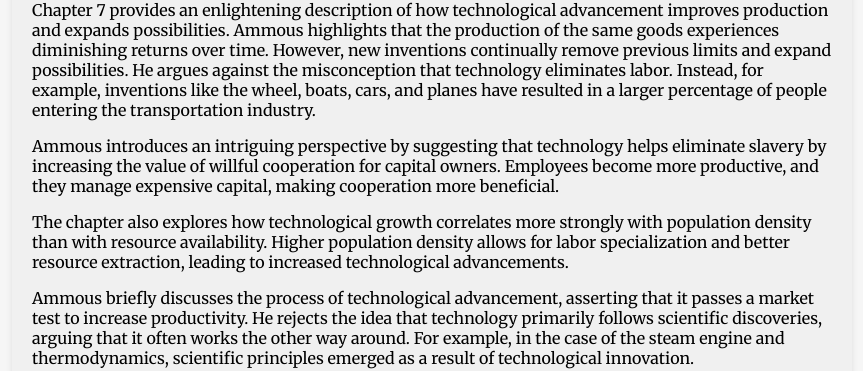
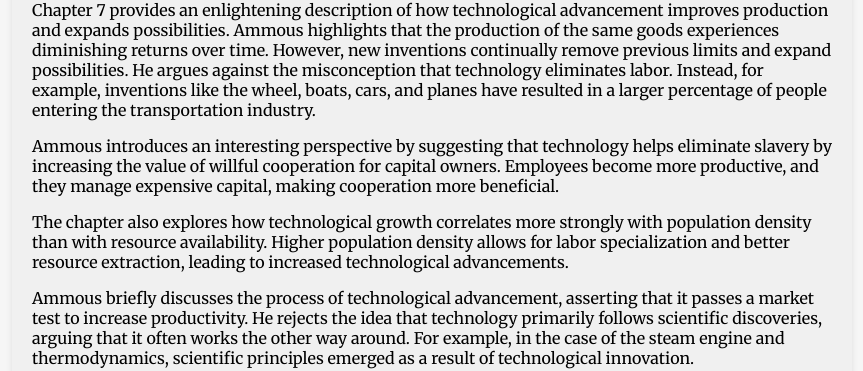
Before and after one commit to Kortelange/webpage, a Jekyll site: the page built from _books/principles_of_economics.md, in a window 1280 px wide and 900 px high, scrolled down 1697 px. Shown: the part 124-495 px from the top of the window, without its empty margins (208-1071 px from the left). Built offline with Jekyll 4.4.1, drawn with Linux system fonts in a browser that asks for light colours.

```diff
--- a/_books/principles_of_economics.md
+++ b/_books/principles_of_economics.md
@@ -64,7 +64,7 @@ Furthermore, capital accumulation leads to the invention of new technologies. Am
 
 Chapter 7 provides an enlightening description of how technological advancement improves production and expands possibilities. Ammous highlights that the production of the same goods experiences diminishing returns over time. However, new inventions continually remove previous limits and expand possibilities. He argues against the misconception that technology eliminates labor. Instead, for example, inventions like the wheel, boats, cars, and planes have resulted in a larger percentage of people entering the transportation industry.
 
-Ammous introduces an intriguing perspective by suggesting that technology helps eliminate slavery by increasing the value of willful cooperation for capital owners. Employees become more productive, and they manage expensive capital, making cooperation more beneficial.
+Ammous introduces an interesting perspective by suggesting that technology helps eliminate slavery by increasing the value of willful cooperation for capital owners. Employees become more productive, and they manage expensive capital, making cooperation more beneficial.
 
 The chapter also explores how technological growth correlates more strongly with population density than with resource availability. Higher population density allows for labor specialization and better resource extraction, leading to increased technological advancements.
 
```
Also changed, not shown: _books/the_coming_wave.md (added, +20 -0 lines).
